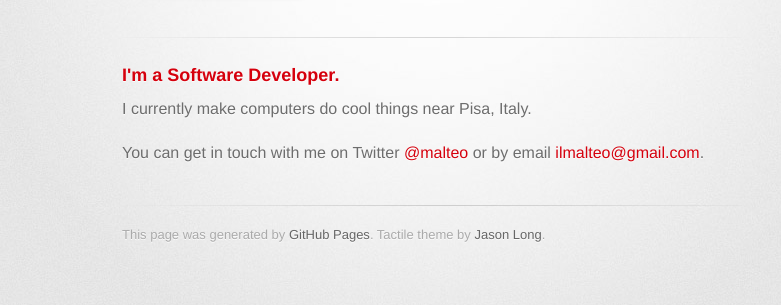
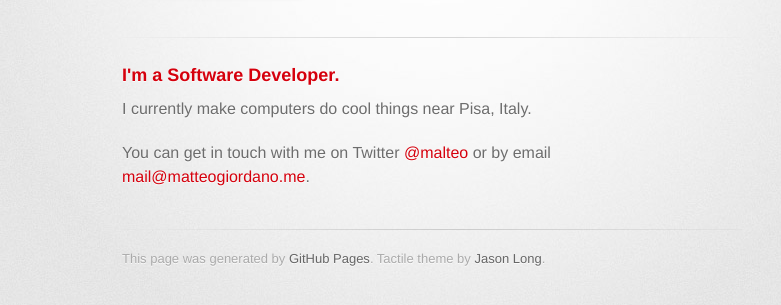
Before and after one commit to malteo/malteo.github.com, a plain HTML site: page index.html in a window 1280 px wide. Shown: the part 209-514 px from the top of the page, without its empty margins (208-989 px from the left). Drawn offline with Linux system fonts and the light colour scheme; a web font is replaced by a local one.

Commit message:
Update email address

```diff
--- a/index.html
+++ b/index.html
@@ -33,7 +33,8 @@
 
           <p>I currently make computers do cool things near Pisa, Italy.</p>
 
-<p>You can get in touch with me on Twitter <a href="http://twitter.com/malteo">@malteo</a> or by email <a href="mailto:ilmalteo@gmail.com">ilmalteo@gmail.com</a>.</p>
+          <p>You can get in touch with me on Twitter <a href="http://twitter.com/malteo">@malteo</a>
+          or by email <a href="mailto:mail@matteogiordano.me">mail@matteogiordano.me</a>.</p>
         </section>
 
         <footer>
```
Lines whose indentation alone changed are shown as unchanged.
